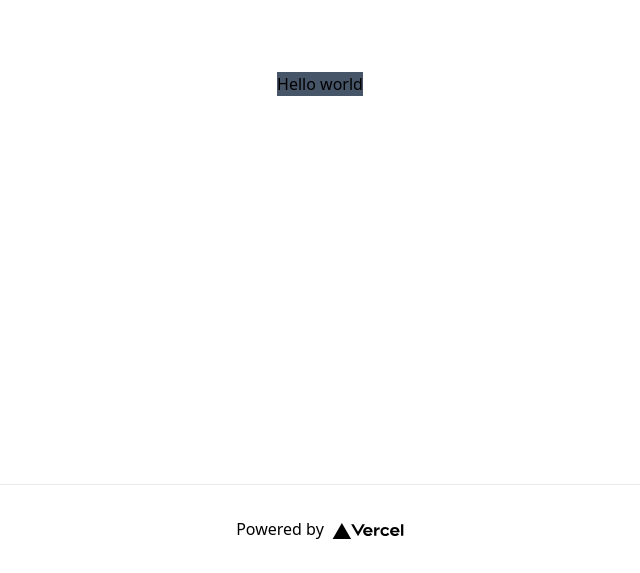
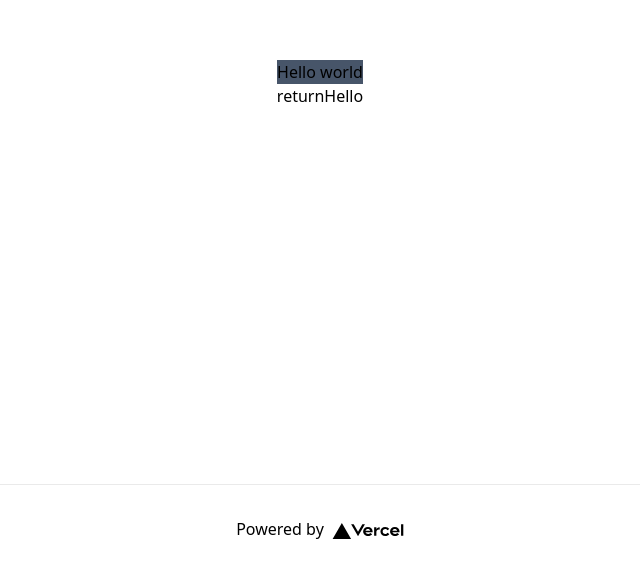
Before and after one commit to A-K-M-Fozlol-Hoq/pharmaz-client, a Next.js app: page / in a window 1280 px wide. Shown: the part 316-889 px from the top of the page, without its empty margins (320-960 px from the left). Built offline with nearby package versions, Linux system fonts and the light colour scheme.

Commit message:
test commit

```diff
--- /dev/null
+++ b/components/Utils/returnHello.tsx
@@ -0,0 +1,5 @@
+import React from 'react';
+
+export default function ReturnHello() {
+  return <div>returnHello</div>;
+}
--- a/pages/index.tsx
+++ b/pages/index.tsx
@@ -1,6 +1,7 @@
 import type { NextPage } from 'next';
 import Head from 'next/head';
 import Image from 'next/image';
+import ReturnHello from '../components/Utils/returnHello';
 import styles from '../styles/Home.module.css';
 
 const Home: NextPage = () => {
@@ -14,6 +15,7 @@ const Home: NextPage = () => {
 
       <main className={styles.main}>
         <h1 className="bg-slate-600 text-center">Hello world</h1>
+        <ReturnHello />
       </main>
 
       <footer className={styles.footer}>
```
